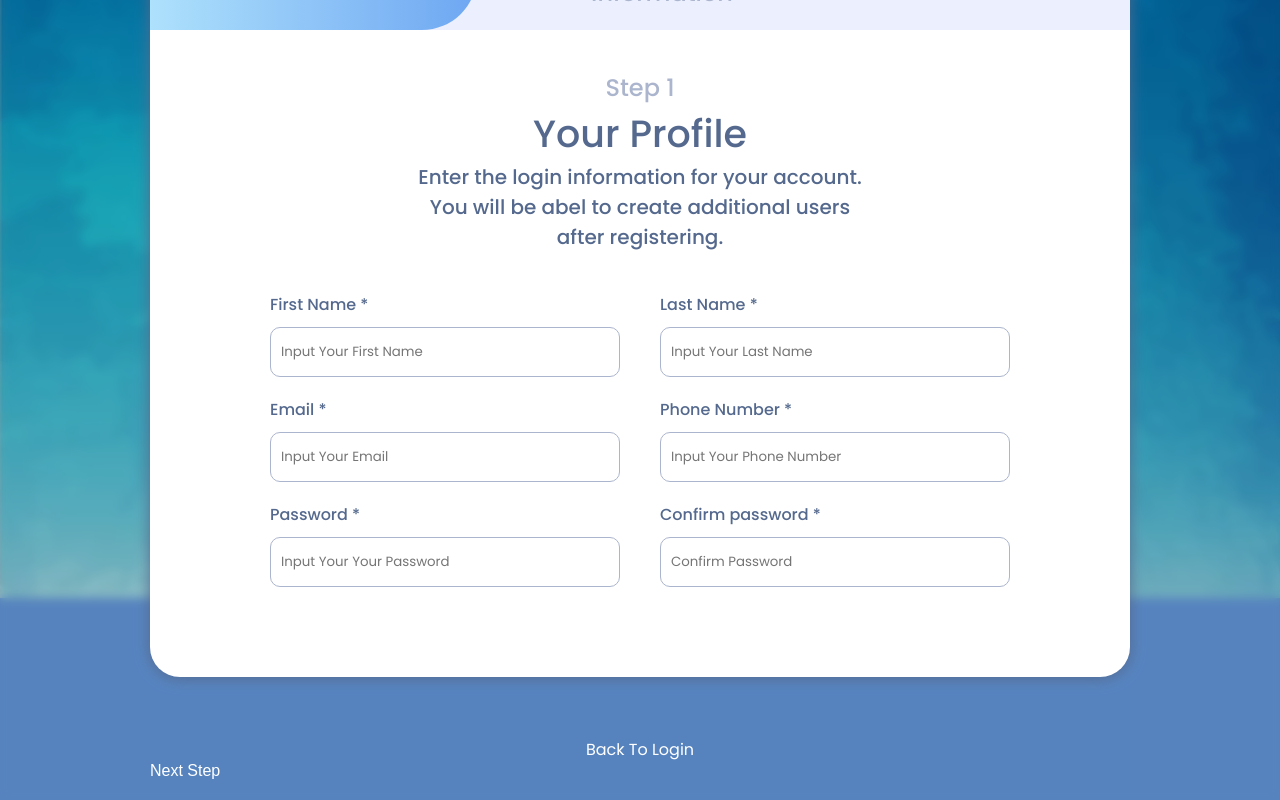
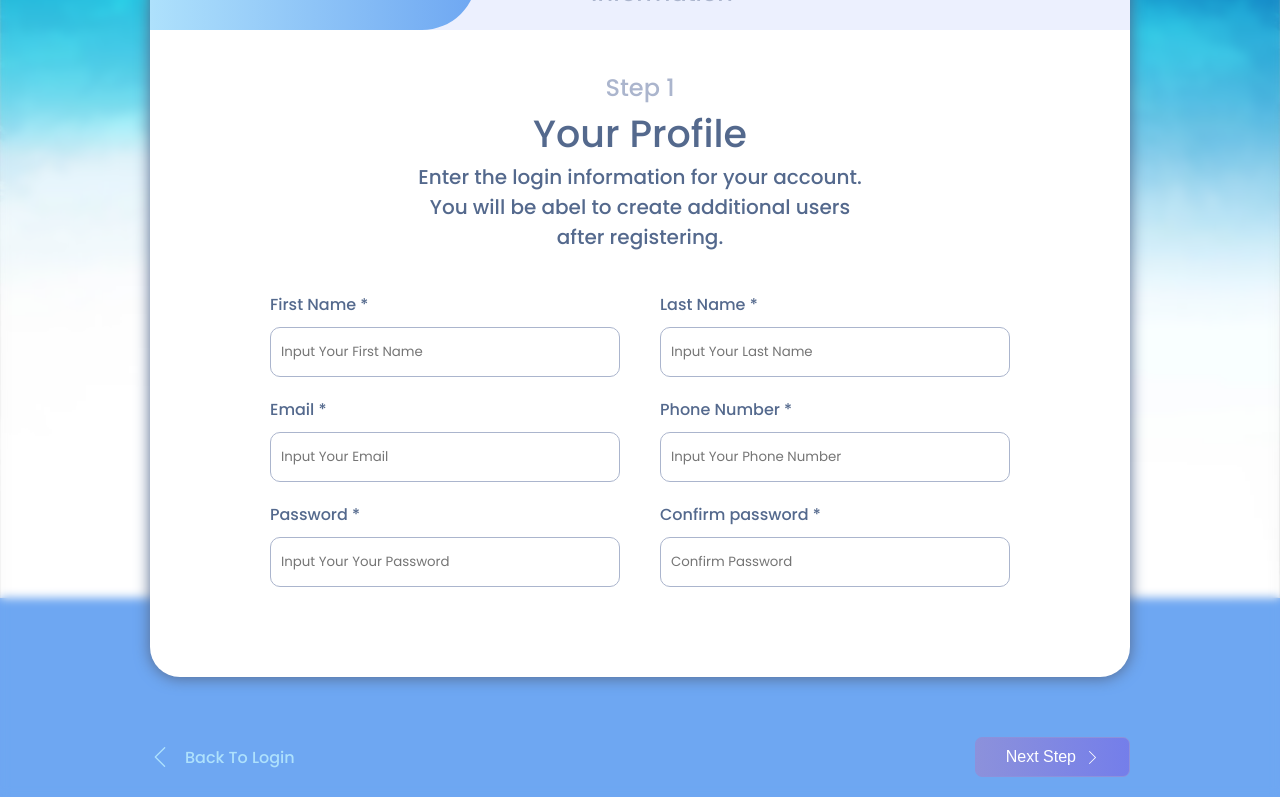
Before and after one commit to the-prince237/task-2-registration-wizard, a React (Create React App) app: page / in a window 1280 px wide. Shown: the part 202-1002 px from the top of the page. Built offline with nearby package versions, Linux system fonts and the light colour scheme.

Commit message:
designing footer

```diff
--- a/src/App.css
+++ b/src/App.css
@@ -15,7 +15,6 @@
   min-height: 100vh;
   top: 0;
   left: 0;
-  background-color: rgba(0, 0, 0, 0.212);
   backdrop-filter: blur(5px);
   display: flex;
   flex-direction: column;
--- a/src/App.jsx
+++ b/src/App.jsx
@@ -1,43 +1,17 @@
 import { useContext } from 'react';
 
-import { Background, Form, Header } from './containers'
-import { StepButton } from './components'
-import { FormContext } from './context';
-
-import steps from './datas/steps';
+import { Background, Footer, Form, Header } from './containers'
 
 import './App.css';
 
 function App() {
-  const { currentStep, goToNextStep, goToPrevStep } = useContext(FormContext)
   return (
     <div className="App">
       <Background />
       <div className='App-content'>
         <Header />
         <Form />
-        <footer className='section'>
-          <div>
-            Back To Login
-          </div>
-          <nav>
-            {(steps.length > 1 && currentStep > 0) &&
-              <StepButton
-                text="Previous Step"
-                type="prev"
-                handleClick={goToPrevStep}
-              />
-            }
-
-            {(steps.length > 1 && currentStep < steps.length - 1) &&
-              <StepButton
-                text='Next Step'
-                type="next"
-                handleClick={goToNextStep}
-              />
-            }
-          </nav>
-        </footer>
+        <Footer />
       </div>
     </div>
   );
--- a/src/components/StepButton/index.jsx
+++ b/src/components/StepButton/index.jsx
@@ -1,11 +1,17 @@
 import React from 'react'
+import { SlArrowLeft, SlArrowRight } from 'react-icons/sl'
 
 import './style.css'
 
 const StepButton = ({text, type, handleClick}) => {
   return (
-    <button onClick={handleClick}>
-      {text}
+    <button
+      onClick={handleClick}
+      className={`step-btn step-btn__${type}`}
+    >
+      {type === "prev" && <SlArrowLeft />}
+      <p>{text}</p>
+      {type === "next" && <SlArrowRight />}
     </button>
   )
 }
--- a/src/components/StepButton/style.css
+++ b/src/components/StepButton/style.css
@@ -0,0 +1,22 @@
+.step-btn{
+  font-size: 20px;
+  font-weight: 600;
+  display: flex;
+  align-items: center;
+  gap: 10px;
+  padding: 10px 30px;
+  border-radius: 7px;
+  border: solid 1px var(--color-purple2)
+}
+
+.step-btn svg{
+  font-size: 13px;
+}
+
+.step-btn__next{
+  background: linear-gradient(-90deg, var(--color-purple1), var(--color-purple2));
+}
+
+.step-btn__prev{
+  color: var(--color-purple2);
+}
--- a/src/containers/Background/style.css
+++ b/src/containers/Background/style.css
@@ -3,7 +3,7 @@
   width: 100vw;
   height: 100vh;
   background-image: url("../../assets/bg3.jpg");
-  background-size: 150%;
+  background-size: 100% 100%;
   top: 0;
   left: 0;
 }
--- /dev/null
+++ b/src/containers/Footer/index.jsx
@@ -0,0 +1,41 @@
+import React, { useContext } from 'react'
+
+import { SlArrowLeft } from 'react-icons/sl'
+
+import { StepButton } from '../../components'
+import { FormContext } from '../../context'
+
+import steps from '../../datas/steps'
+
+import './style.css'
+
+const Footer = () => {
+  const { currentStep, goToNextStep, goToPrevStep } = useContext(FormContext)
+
+  return (
+    <footer className='section'>
+      <a href='#'>
+        <SlArrowLeft />
+        <p>Back To Login</p>
+      </a>
+      <nav>
+        {(steps.length > 1 && currentStep > 0) &&
+          <StepButton
+            text="Previous Step"
+            type="prev"
+            handleClick={goToPrevStep}
+          />
+        }
+        {(steps.length > 1 && currentStep < steps.length - 1) &&
+          <StepButton
+            text='Next Step'
+            type="next"
+            handleClick={goToNextStep}
+          />
+        }
+      </nav>
+    </footer>
+  )
+}
+
+export default Footer
--- /dev/null
+++ b/src/containers/Footer/style.css
@@ -0,0 +1,20 @@
+footer{
+  width: 100%;
+}
+
+footer, footer a, footer nav{
+  display: flex;
+  justify-content: space-between;
+  align-items: center;
+}
+
+footer a{
+  gap: 15px;
+  color: var(--color-secondary);
+  font-weight: 700;
+  font-size: 20px;
+}
+
+footer nav{
+  gap: 20px;
+}
--- a/src/containers/index.js
+++ b/src/containers/index.js
@@ -2,3 +2,4 @@ export { default as Background } from './Background'
 export { default as Step } from './Step'
 export { default as Form } from './Form'
 export { default as Header } from './Header'
+export { default as Footer } from './Footer'
```
